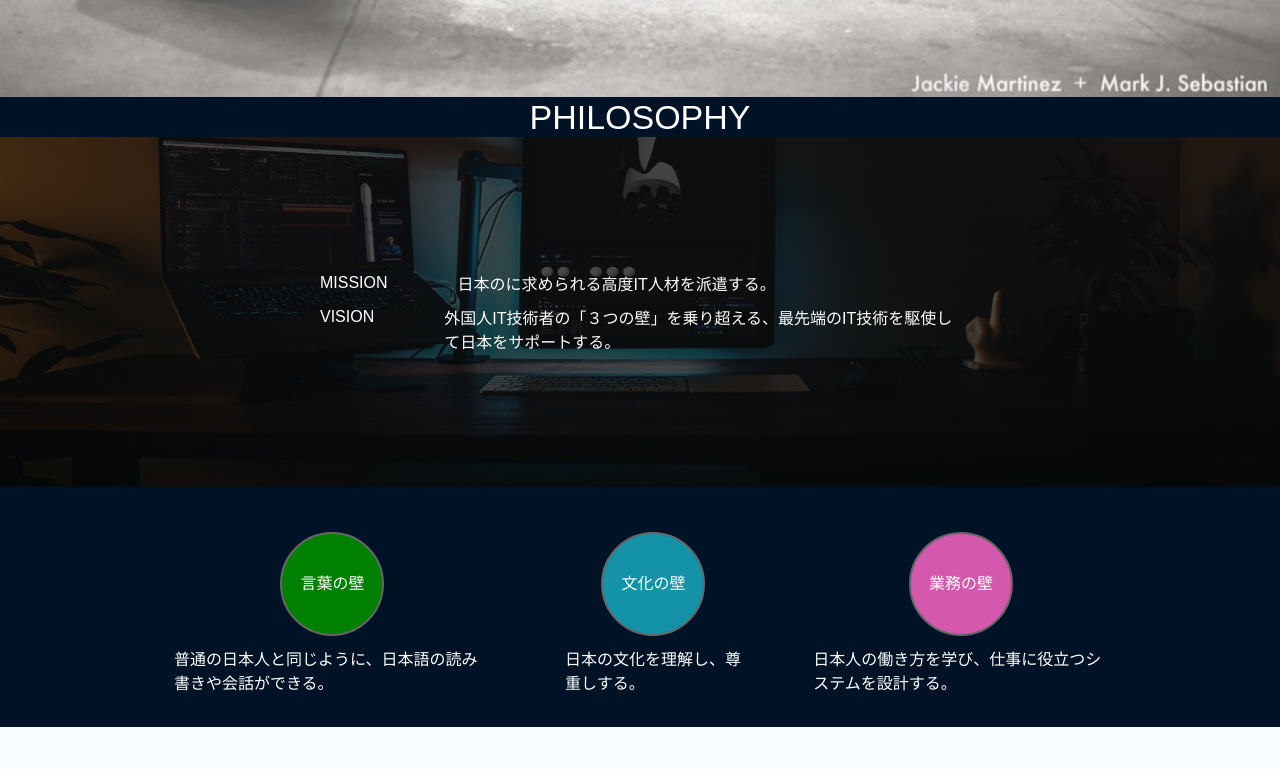
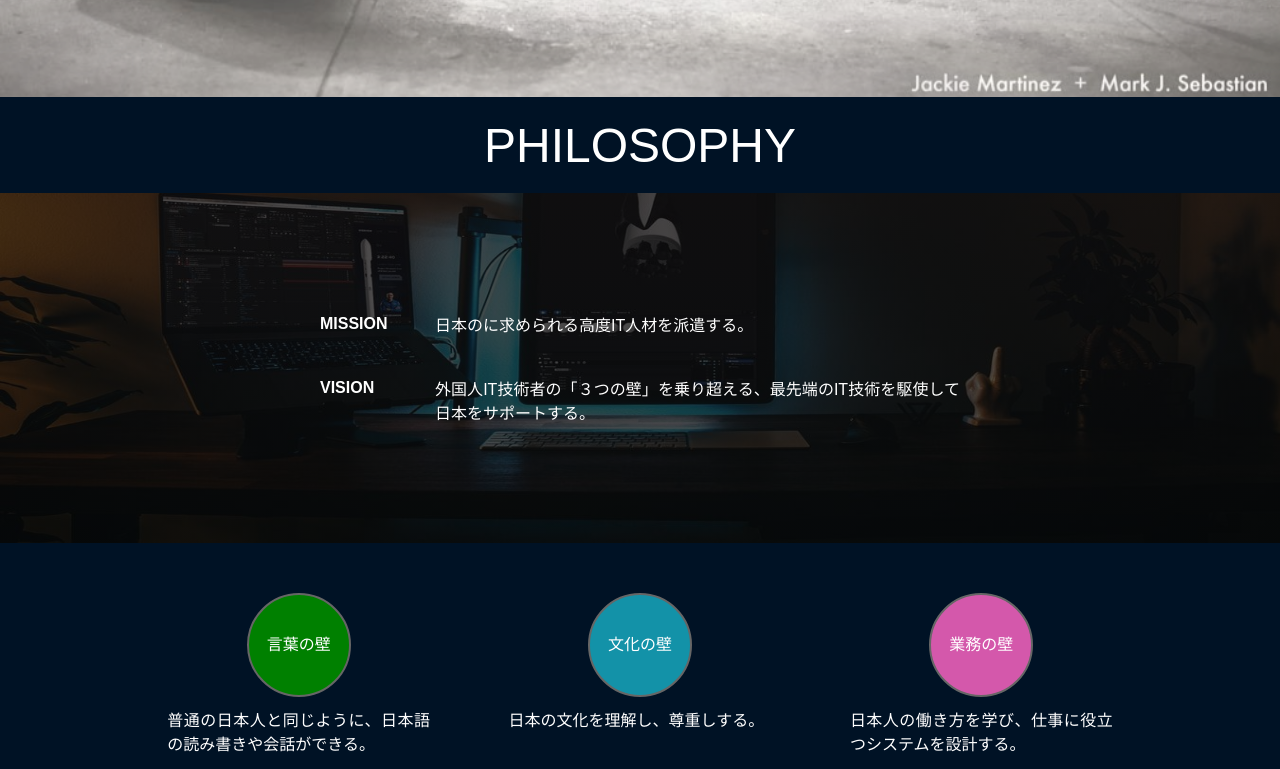
Before and after one commit to rokkuminchan/digitalmarketing, a React (Create React App) app: page / in a window 1280 px wide. Shown: the part 751-1520 px from the top of the page. Built offline with nearby package versions, Linux system fonts and the light colour scheme.

Commit message:
Restyle philosophy

```diff
--- a/src/components/RoundTitleListItem.css
+++ b/src/components/RoundTitleListItem.css
@@ -1,8 +1,9 @@
 .round-title-list-item {
-  margin: 15px auto;
+  margin: 20px auto;
   display: flex;
   flex-direction: column;
   align-items: center;
+  width: 33.3%;
 }
 
 .round-title-list-item__title {
@@ -11,7 +12,7 @@
   border-radius: 50%;
   text-align: center;
   border: 2px solid #666;
-  font-size: 24px;
+  font-size: 2em;
   background-color: green;
 }
 
@@ -28,37 +29,46 @@
 }
 
 .round-title-list-item__description {
-  font-size: 16px;
+  font-size: 1em;
   width: 80%;
   margin: 5px;
   padding: 5px;
   box-sizing: border-box;
+  text-align: justify;
 }
 
 /* Extra Small Devices, Phones */
 @media only screen and (min-width: 320px) {
+  .table-like-list-item {
+    margin: 15px auto;
+  }
+
   .round-title-list-item__description {
-    font-size: 10px;
-    width: 100%;
+    font-size: 0.8em;
+    width: 95%;
     box-sizing: border-box;
   }
 
   .round-title-list-item__title {
-    width: 50px;
-    line-height: 50px;
-    font-size: 10px;
+    width: 60px;
+    line-height: 60px;
+    font-size: 0.8em;
   }
 }
 
 @media only screen and (min-width: 720px) {
+  .table-like-list-item {
+    margin: 20px auto;
+  }
+
   .round-title-list-item__title {
     width: 100px;
     line-height: 100px;
-    font-size: 16px;
+    font-size: 1em;
   }
 
   .round-title-list-item__description {
-    font-size: 16px;
+    font-size: 1em;
     width: 80%;
     box-sizing: border-box;
   }
--- a/src/components/RoundTitleListItem.js
+++ b/src/components/RoundTitleListItem.js
@@ -4,9 +4,9 @@ import "./RoundTitleListItem.css";
 function RoundTitleListItem(props) {
   return (
     <div className="round-title-list-item">
-      <h1 className={`round-title-list-item__title ${props.data.css}`}>
+      <p className={`round-title-list-item__title ${props.data.css}`}>
         {props.data.title}
-      </h1>
+      </p>
       <p className="round-title-list-item__description">
         {props.data.description}
       </p>
--- a/src/components/TableLikeListItem.css
+++ b/src/components/TableLikeListItem.css
@@ -1,5 +1,5 @@
 .table-like-list-item {
-  margin: 15px auto;
+  margin: 20px auto;
   display: flex;
   flex-direction: row;
 }
@@ -8,12 +8,15 @@
   color: lightseagreen;
   text-align: left;
   margin: 3px 70px 0px 0px;
+  width: 45px;
 }
 
 .table-like-list-item__description {
   font-size: 1em;
   color: white;
   text-align: left;
+  text-align: justify;
+  text-justify: inter-word;
 }
 
 /* Extra Small Devices, Phones */
@@ -26,21 +29,23 @@
 
   .table-like-list-item__title {
     color: white;
-    font-size: 14px;
+    font-size: 0.8em;
+    font-weight: bold;
   }
 
   .table-like-list-item__description {
-    font-size: 10px;
+    font-size: 0.8em;
   }
 }
 
 @media only screen and (min-width: 720px) {
   .table-like-list-item {
     flex-direction: row;
+    margin: 20px auto;
   }
 
   .table-like-list-item__title {
-    font-size: 16px;
+    font-size: 1em;
   }
 
   .table-like-list-item__description {
--- a/src/components/TableLikeListItem.js
+++ b/src/components/TableLikeListItem.js
@@ -5,7 +5,7 @@ export default function TableLikeListItem(props) {
   return (
     <React.Fragment>
       <div className="table-like-list-item">
-        <h1 className="table-like-list-item__title">{props.data.title}</h1>
+        <p className="table-like-list-item__title">{props.data.title}</p>
         <p className="table-like-list-item__description">
           {props.data.description}
         </p>
--- a/src/sections/Philosophy.css
+++ b/src/sections/Philosophy.css
@@ -7,6 +7,8 @@
 .philosophy__title {
   color: white;
   text-align: center;
+  padding-top: 20px;
+  padding-bottom: 20px;
 }
 
 .philosophy__value-list {
@@ -27,7 +29,6 @@
     url(../img/philosophy-bg.jpg);
   background-size: 100% 200%;
   height: 300px;
-  font-size: 1.2rem;
   justify-content: center;
 }
 
@@ -36,11 +37,11 @@
   .philosophy {
     background-color: #001225;
     padding-top: 1px;
-    padding-bottom: 10px;
+    padding-bottom: 60px;
   }
 
   .philosophy__title {
-    font-size: 24px;
+    font-size: 2em;
     text-align: center;
     vertical-align: center;
     font-weight: normal;
@@ -70,7 +71,7 @@
   }
 
   .philosophy__title {
-    font-size: 34px;
+    font-size: 3em;
     vertical-align: center;
     font-weight: normal;
   }
```
